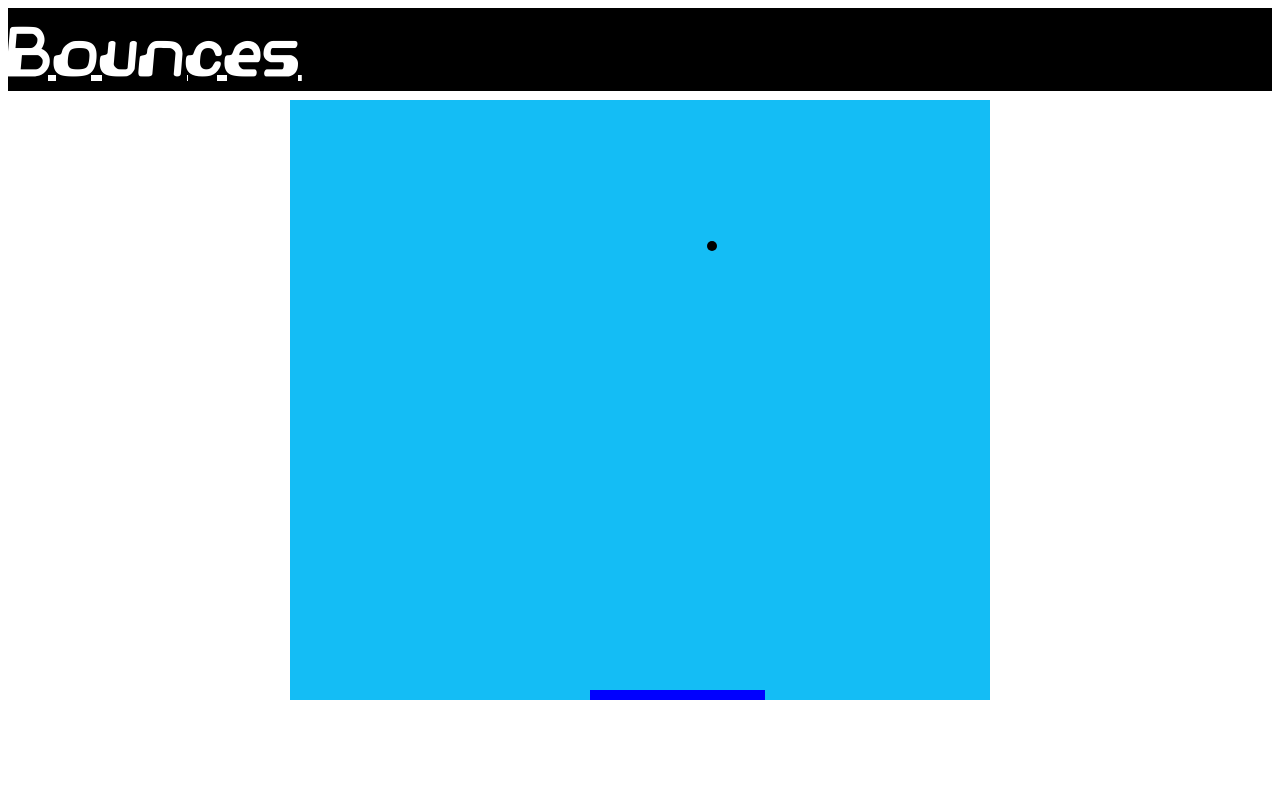
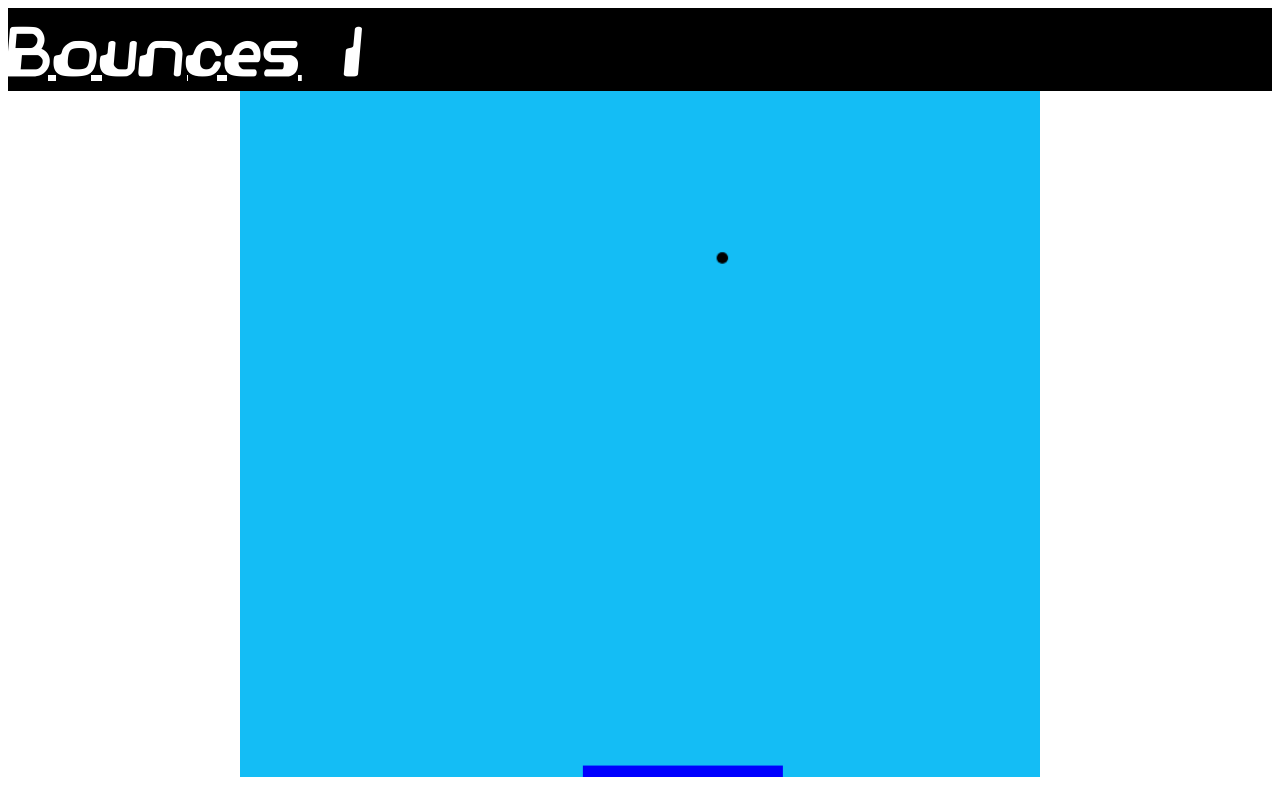
Before and after one commit to DevinSuttles/bounce, a website: page index.html in a window 1280 px wide. Drawn offline with Linux system fonts and the light colour scheme.

Commit message:
Center canvas

```diff
--- a/assets/base.css
+++ b/assets/base.css
@@ -1,6 +1,12 @@
 .topnav{
     background-color: black;
-    margin-bottom: 1pt;
+}
+
+#navbar-score{
+  color: white !important;
+  font-size: 400% !important;
+  font-family: videophreak;
+  margin-left: 40px;
 }
 
 .navbar-brand {
@@ -15,11 +21,9 @@
     src: url("fonts/VIDEOPHREAK.ttf");
   }
 
-canvas {
-    position: absolute;
-    top:0;
-    bottom: 0;
-    left: 0;
-    right: 0;
-    margin:auto;
+canvas{
+  padding: 0;
+  margin: auto;
+  display: block;
+  width: 800px;
 }
--- a/package.json
+++ b/package.json
@@ -1,16 +1,18 @@
 {
+  "homepage": "http://DevinSuttles.github.io/bounce",
   "name": "bounce",
   "version": "1.0.0",
   "description": "bouncing betty game",
   "main": "server.js",
   "scripts": {
     "dev": "nodemon server",
-    "start": "node server.js"
+    "start": "node server.js",
+    "deploy": "gh-pages -d build"
   },
   "author": "Devin SUttles",
   "license": "MIT",
   "devDependencies": {
-    "http-server": "^0.12.3",
+    "gh-pages": "^3.1.0",
     "nodemon": "^2.0.7"
   },
   "dependencies": {
```
